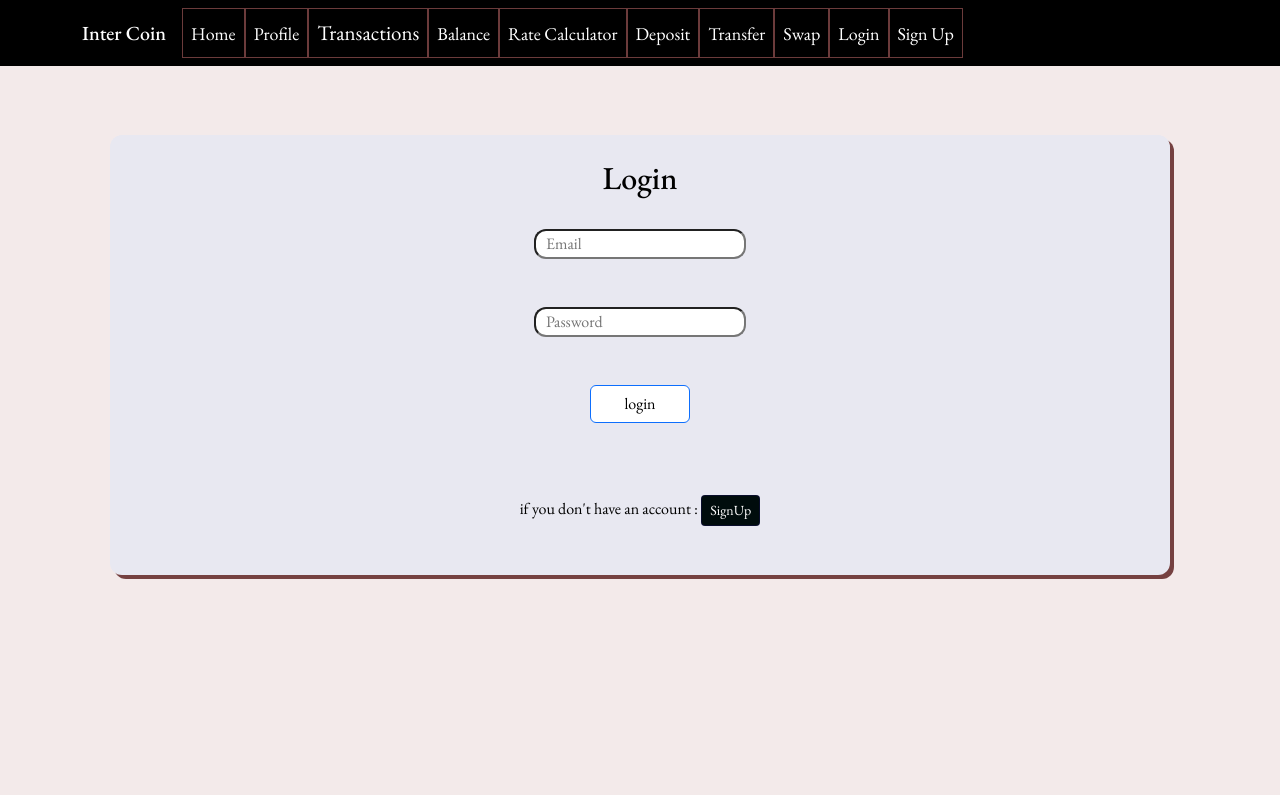
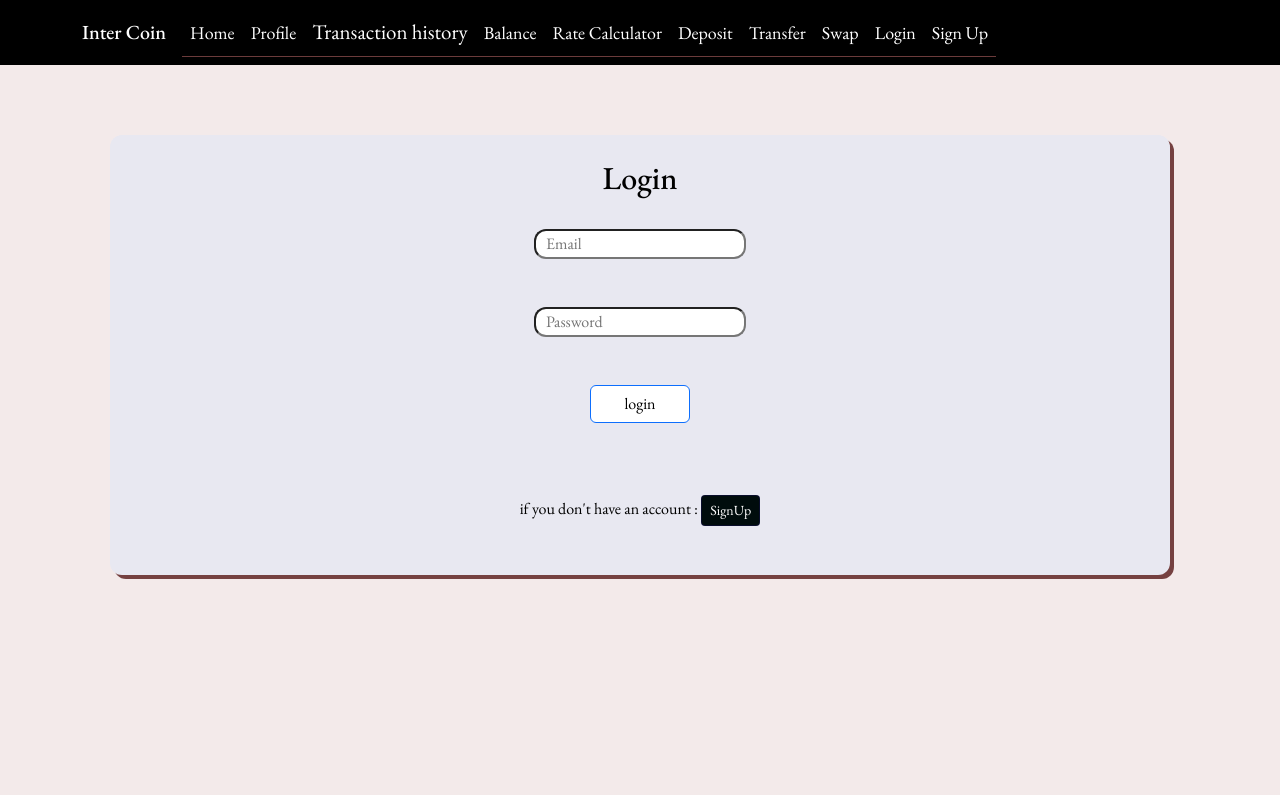
Before and after one commit to goldmoney19/interCoin_web3, a React (Vite) app in the folder intercoin_frontend/: page /login in a window 1280 px wide. Built offline with nearby package versions, Linux system fonts and the light colour scheme; a web font is replaced by a local one; what cookie-universal would draw is missing.

Commit message:
created audit log controllers, model

```diff
--- a/intercoin_frontend/src/components/CurrencyBalancePage.jsx
+++ b/intercoin_frontend/src/components/CurrencyBalancePage.jsx
@@ -73,7 +73,7 @@ useEffect(() =>{
 
   <Row className='currencyBalancePageRow' >
 
-           <p style={{color:"white", fontSize:"18px", fontFamily:"EB Garamond,serif"
+           <p style={{fontWeight:"bold", fontSize:"22px", fontFamily: "EB Garamond,serif", textShadow:"3px 3px rgba(223, 190, 190, 1)", color:"black"
 }}>Wallet Balance</p>
 
            <Col className='.currencyBalancePageCol'>
--- a/intercoin_frontend/src/components/Navvbar.jsx
+++ b/intercoin_frontend/src/components/Navvbar.jsx
@@ -37,27 +37,27 @@ function Navvbar() {
         <Navbar.Toggle aria-controls="responsive-navbar-nav"  />
         <Navbar.Collapse id="responsive-navbar-nav" >
           <Nav className="me-auto text-primary">
-          <Nav.Link href ="/" style={{color:"white" ,fontSize:"21px",border:"1px solid rgba(107, 59, 59, 1)"}}><span style={{color:"white" ,fontSize:"18px"}}>Home</span></Nav.Link>
+          <Nav.Link href ="/" style={{color:"white" ,fontSize:"21px",borderBottom:"1px solid rgba(107, 59, 59, 1)"}}><span style={{color:"white" ,fontSize:"18px"}}>Home</span></Nav.Link>
 
-          <Nav.Link href ="/profile_page" style={{color:"white" ,fontSize:"21px",border:"0.1px solid rgba(107, 59, 59, 1)"}}><span style={{color:"white",fontSize:"18px"}}>Profile</span></Nav.Link>
-            <Nav.Link href ="/TransactionHistory" style={{color:"white" ,fontSize:"21px",border:"0.1px solid rgba(107, 59, 59, 1)"}}><span style={{color:"white"}}>Transactions</span></Nav.Link>
+          <Nav.Link href ="/profile_page" style={{color:"white" ,fontSize:"21px",borderBottom:"0.1px solid rgba(107, 59, 59, 1)"}}><span style={{color:"white",fontSize:"18px"}}>Profile</span></Nav.Link>
+            <Nav.Link href ="/TransactionHistory" style={{color:"white" ,fontSize:"21px",borderBottom:"0.1px solid rgba(107, 59, 59, 1)"}}><span style={{color:"white"}}>Transaction history</span></Nav.Link>
 
 
-            <Nav.Link href ="/currencyBalancePage" style={{color:"white" ,fontSize:"21px",border:"0.1px solid rgba(107, 59, 59, 1)"}}><span style={{color:"white" ,fontSize:"18px"}}>Balance</span></Nav.Link>
+            <Nav.Link href ="/currencyBalancePage" style={{color:"white" ,fontSize:"21px",borderBottom:"0.1px solid rgba(107, 59, 59, 1)"}}><span style={{color:"white" ,fontSize:"18px"}}>Balance</span></Nav.Link>
 
             {/*<Nav.Link href ="" onClick={LogoutUser}>logout</Nav.Link>*/}
 
-       <Nav.Link href ="/exchangeRateCalculate"  style={{color:"white" ,fontSize:"21px",border:"0.1px solid rgba(107, 59, 59, 1)"}}><span style={{color:"white" ,fontSize:"18px"}}>Rate Calculator</span></Nav.Link>
+       <Nav.Link href ="/exchangeRateCalculate"  style={{color:"white" ,fontSize:"21px",borderBottom:"0.1px solid rgba(107, 59, 59, 1)"}}><span style={{color:"white" ,fontSize:"18px"}}>Rate Calculator</span></Nav.Link>
 
-   <Nav.Link href ="/deposit"  style={{color:"white" ,fontSize:"21px",border:"0.1px solid rgba(107, 59, 59, 1)"}}><span style={{color:"white" ,fontSize:"18px"}}>Deposit</span></Nav.Link>
+   <Nav.Link href ="/deposit"  style={{color:"white" ,fontSize:"21px",borderBottom:"0.1px solid rgba(107, 59, 59, 1)"}}><span style={{color:"white" ,fontSize:"18px"}}>Deposit</span></Nav.Link>
 
-    <Nav.Link href ="/transfer_funds"  style={{color:"white" ,fontSize:"21px",border:"0.1px solid rgba(107, 59, 59, 1)"}}><span style={{color:"white" ,fontSize:"18px"}}>Transfer</span></Nav.Link>
+    <Nav.Link href ="/transfer_funds"  style={{color:"white" ,fontSize:"21px",borderBottom:"0.1px solid rgba(107, 59, 59, 1)"}}><span style={{color:"white" ,fontSize:"18px"}}>Transfer</span></Nav.Link>
 
-     <Nav.Link href ="/swap" style={{color:"white" ,fontSize:"21px",border:"0.1px solid rgba(107, 59, 59, 1)"}} ><span style={{color:"white" ,fontSize:"18px"}}>Swap</span></Nav.Link>
+     <Nav.Link href ="/swap" style={{color:"white" ,fontSize:"21px",borderBottom:"0.1px solid rgba(107, 59, 59, 1)"}} ><span style={{color:"white" ,fontSize:"18px"}}>Swap</span></Nav.Link>
 
-      <Nav.Link href ="/login"  style={{color:"white" ,fontSize:"21px",border:"0.1px solid rgba(107, 59, 59, 1)"}}><span style={{color:"white" ,fontSize:"18px"}}>Login</span></Nav.Link>
+      <Nav.Link href ="/login"  style={{color:"white" ,fontSize:"21px",borderBottom:"0.1px solid rgba(107, 59, 59, 1)"}}><span style={{color:"white" ,fontSize:"18px"}}>Login</span></Nav.Link>
 
-             <Nav.Link href ="/register" style={{color:"white" ,fontSize:"21px",border:"0.1px solid rgba(107, 59, 59, 1)"}} ><span style={{color:"white" ,fontSize:"18px"}}>Sign Up</span></Nav.Link>
+             <Nav.Link href ="/register" style={{color:"white" ,fontSize:"21px",borderBottom:"0.1px solid rgba(107, 59, 59, 1)"}} ><span style={{color:"white" ,fontSize:"18px"}}>Sign Up</span></Nav.Link>
 
 
 
--- a/intercoin_frontend/src/components/TransactionDetailsById.jsx
+++ b/intercoin_frontend/src/components/TransactionDetailsById.jsx
@@ -83,8 +83,15 @@ useEffect(() =>{
             <Container style={{border:"none", height:"680px", marginTop:"100px"}}>
 
                 <Row style={{border:"none", height:"660px"}}>
-                     <p style={{color:"white",fontSize:"20px",fontFamily:"EB Garamond,serif"}}> Transaction Details </p>
-                    <Col style={{color:"white",fontSize:"20px",border:"none",height:"620px"}} >
+                     <p style={{fontWeight:"bold", fontSize:"22px", fontFamily: "EB Garamond,serif", textShadow:"3px 3px rgba(223, 190, 190, 1)", color:"black"}}> Transaction Details </p>
+                    <Col style={{  fontFmily:"EB Garamond,serif",
+backgroundColor:" rgb(232, 232, 241)",
+  border:" 2px solid rgb(117, 65, 65)",
+  height:" 620px",
+  color: "rgb(3, 17, 17)",
+   margin:"40px",
+   boxShadow:" 4px 4px rgb(117, 65, 65)",
+   borderRadius: "12px"}} >
                     <table style={{border:"none", width:"100%", height:"600px"}}>
                 {transaction?(
                         <thead>
--- a/intercoin_frontend/src/components/TransactionHistory.jsx
+++ b/intercoin_frontend/src/components/TransactionHistory.jsx
@@ -81,10 +81,10 @@ useEffect(() =>{
            <Container className='transactionHistoryCon'>
 
             <Row>
-
+ <p style={{fontWeight:"bold", fontSize:"22px", fontFamily: "EB Garamond,serif", textShadow:"3px 3px rgba(223, 190, 190, 1)", color:"black"}}>Transaction History</p>
                { penthause? (
                 <Col>
-                    <p style={{fontFamily:"EB Garamond,serif"}}>Transaction History</p>
+
 
 
                              {penthause.map((item) => (
@@ -93,11 +93,11 @@ useEffect(() =>{
  <Nav.Link href ={`/transactionDetailsById/` +item._id} type='button'>
 
     <div style={{border:"1px solid white", height:"70px",borderRadius:"25px",
-   marginTop:"30px", backgroundColor:"rgba(55, 2, 102, 0.2)"}}>
+   marginTop:"30px", backgroundColor:"rgba(55, 2, 102, 0.8)"}}>
 
       <Row>
           <Col xs = {6}>
-         <p style={{fontSize:"14px", fontFamily:"EB Garamond,serif"}}>{item.type}</p>
+         <p style={{fontSize:"16px", fontFamily:"EB Garamond,serif"}}>{item.type}</p>
          <p style={{fontSize:"12px", fontFamily:"EB Garamond,serif"}}>{item.timestamp}</p>
           </Col>
 
```
